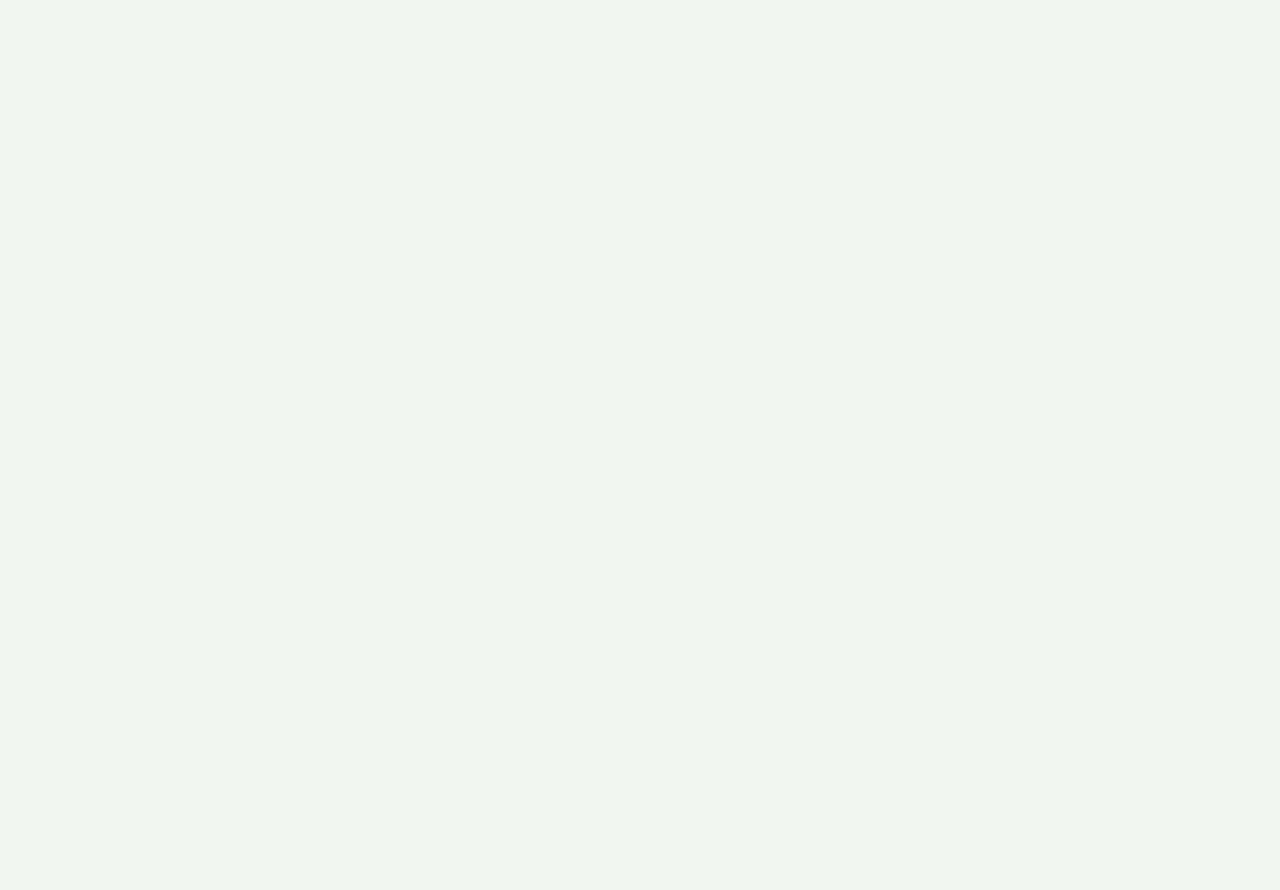
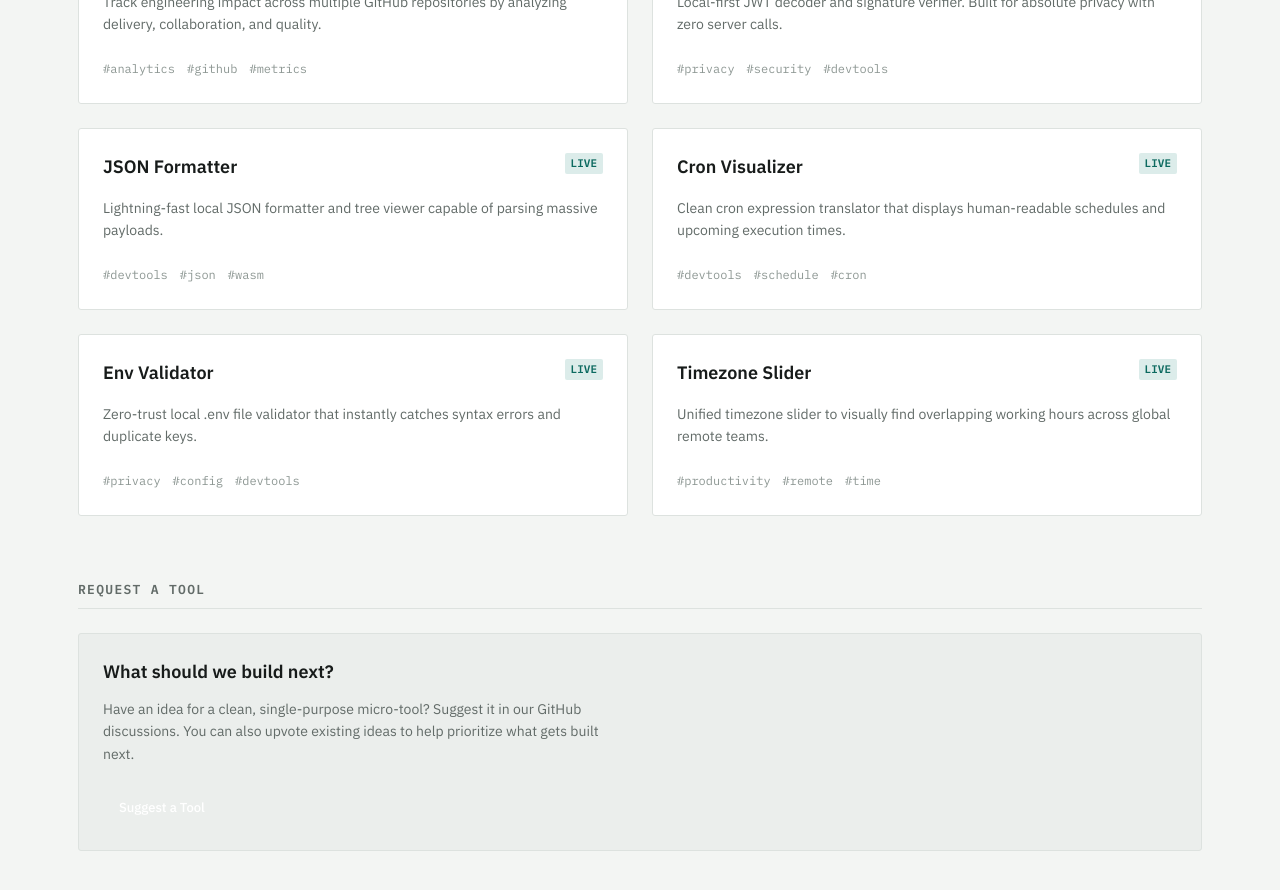
Before and after one commit to shubham151/oneforalllabs, a Next.js app: page / in a window 1280 px wide. Shown: the part 660-1550 px from the top of the page. Before the commit the page ends 800 px from the top, so only its background shows below. Built offline with nearby package versions, Linux system fonts and the light colour scheme.

Commit message:
feat: add all 5 new micro-tools to homepage

```diff
--- a/src/app/page.tsx
+++ b/src/app/page.tsx
@@ -46,6 +46,31 @@ function projects() {
       <div className="grid grid-cols-1 md:grid-cols-2 gap-[24px]">
         {card("Text Sanitizer", "https://sanitize.oneforalllabs.com", "Instantly scrub Personally Identifiable Information (PII) from text using advanced NLP.", ["privacy", "fastapi", "nlp"])}
         {card("Webhook Catcher", "https://catch.oneforalllabs.com", "Generate a unique URL to capture, inspect, and analyze incoming HTTP payloads in real-time.", ["devtools", "api", "real-time"])}
+        {card("Impact Dashboard", "https://impact.oneforalllabs.com", "Track engineering impact across multiple GitHub repositories by analyzing delivery, collaboration, and quality.", ["analytics", "github", "metrics"])}
+        {card("JWT Debugger", "https://decode.oneforalllabs.com", "Local-first JWT decoder and signature verifier. Built for absolute privacy with zero server calls.", ["privacy", "security", "devtools"])}
+        {card("JSON Formatter", "https://format.oneforalllabs.com", "Lightning-fast local JSON formatter and tree viewer capable of parsing massive payloads.", ["devtools", "json", "wasm"])}
+        {card("Cron Visualizer", "https://cron.oneforalllabs.com", "Clean cron expression translator that displays human-readable schedules and upcoming execution times.", ["devtools", "schedule", "cron"])}
+        {card("Env Validator", "https://env.oneforalllabs.com", "Zero-trust local .env file validator that instantly catches syntax errors and duplicate keys.", ["privacy", "config", "devtools"])}
+        {card("Timezone Slider", "https://zone.oneforalllabs.com", "Unified timezone slider to visually find overlapping working hours across global remote teams.", ["productivity", "remote", "time"])}
+      </div>
+    </section>
+  );
+}
+
+function requests() {
+  return (
+    <section>
+      <h2 className="text-[13px] font-mono font-semibold tracking-[0.1em] uppercase text-muted m-0 mb-[24px] pb-[8px] border-b border-line flex justify-between items-end">
+        <span>Request a Tool</span>
+      </h2>
+      <div className="bg-surface-2 border border-line rounded-[3px] p-[24px]">
+        <h3 className="m-0 text-[18px] font-semibold text-ink mb-[12px]">What should we build next?</h3>
+        <p className="m-0 text-muted text-[14px] leading-relaxed mb-[24px] max-w-[60ch]">
+          Have an idea for a clean, single-purpose micro-tool? Suggest it in our GitHub discussions. You can also upvote existing ideas to help prioritize what gets built next.
+        </p>
+        <a href="https://github.com/shubham151/oneforalllabs/discussions" target="_blank" rel="noopener noreferrer" className="inline-flex items-center gap-[8px] bg-ink text-surface px-[16px] py-[8px] rounded-[3px] text-[13px] font-medium hover:bg-accent transition-colors">
+          Suggest a Tool
+        </a>
       </div>
     </section>
   );
@@ -56,6 +81,7 @@ function view() {
     <div className="max-w-[1180px] mx-auto px-[28px] py-[56px] pb-[96px] flex flex-col gap-[64px]">
       {header()}
       {projects()}
+      {requests()}
     </div>
   );
 }
```
